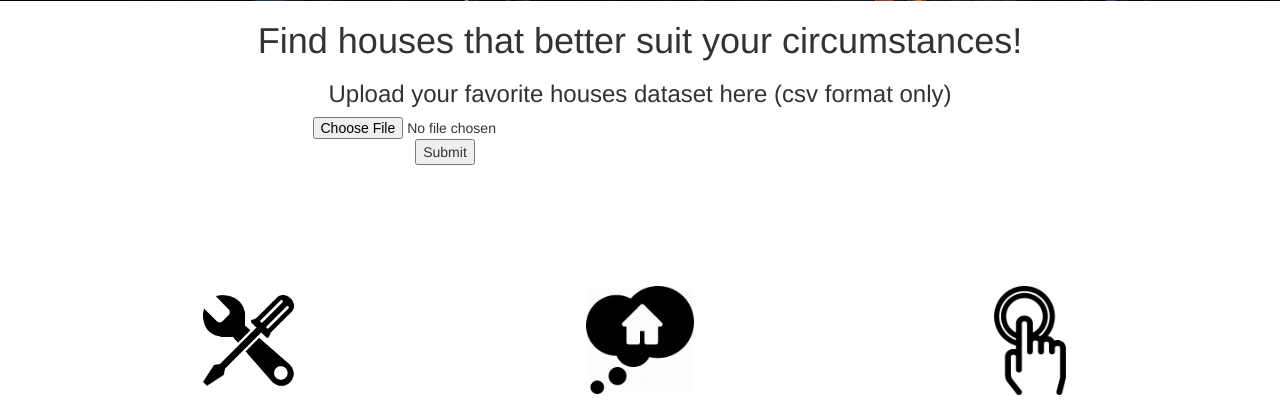
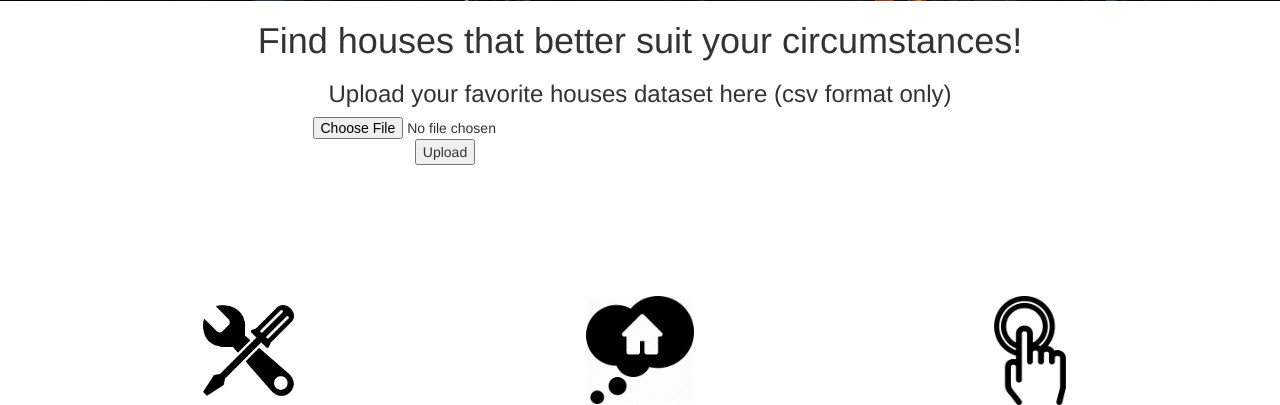
Before and after one commit to ereppond/housing-recommender, a Flask app: page / in a window 1280 px wide. Shown: the part 664-1069 px from the top of the page. Run offline with Flask 2, Linux system fonts and the light colour scheme; parts of the project's set-up code (start-up, migrations or seed data) failed here and were passed over; some libraries are stand-ins or nearby versions.

Commit message:
working on implementing the submit button

```diff
--- a/app.py
+++ b/app.py
@@ -5,51 +5,65 @@ from flask import (Flask,
                    jsonify,
                    render_template,
                    request,
+                   redirect,
                    url_for)
 import tablib
 import os
 import pandas as pd
+
 # from ec2.prophet_db import web_query
 
+UPLOAD_FOLDER = 'data/'
+ALLOWED_EXTENSIONS = set(['csv'])
+
+
 app = Flask(__name__)
+app.config['UPLOAD_FOLDER'] = UPLOAD_FOLDER
 dataset = tablib.Dataset()
 with open(os.path.join(os.path.dirname(__file__),'data/data-for-html-1.csv')) as f:
     dataset.csv = f.read()
 
 
+def allowed_file(filename):
+    return '.' in filename and \
+           filename.rsplit('.', 1)[1].lower() in ALLOWED_EXTENSIONS
+
+
 @app.route('/', methods=['GET', 'POST'])
 def index():
+    if request.method == 'POST':
+        file = request.files['file']
+        if file and allowed_file(file.filename):
+#            filename = secure_filename(file.filename)
+            filename = file.filename
+            file.save(os.path.join(app.config['UPLOAD_FOLDER'], filename))
+            return redirect(url_for('upload_file'))
+        else:
+            return render_template('index.html')
     return render_template('index.html')
+
+
+@app.route('/uploaded_file', methods = ['GET', 'POST'])
+def uploaded_file():
+	#for uploading file
+    return render_template('uploaded_file.html')
 
 
 @app.route('/welcome', methods=['GET', 'POST'])
 def welcome():
-#    if request.method == 'GET':
-        # do stuff when the form is submitted
-
-        # redirect to end the POST handling
-        # the redirect can be to the same route or somewhere else
-#        return redirect(url_for('index'))
-
-    # show the form, it wasn't submitted
+	# Welcome page to explain what is going on in the site
     return render_template('welcome.html')
 
 
 @app.route('/favorites', methods=['GET', 'POST'])
 def favorites():
-#    if request.method == 'GET':
-        # do stuff when the form is submitted
-
-        # redirect to end the POST handling
-        # the redirect can be to the same route or somewhere else
-#        return redirect(url_for('index'))
-
-    # show the form, it wasn't submitted
+	# Favorites page to explain how to get the favorited csv file
     return render_template('favorites.html')
 
 
 @app.route('/data', methods=['GET', 'POST'])
 def data():
+	# Data page to show what the data looks like
     data = dataset.html
     return render_template('data.html', data=data)
 
--- a/templates/index.html
+++ b/templates/index.html
@@ -57,8 +57,11 @@
               <div class="form-row">
                 <div class="col-12 col-lg-30 mb-2 mb-md-0">
               <center>
-                  <input type="file" id="myFile">
-                  <input type="submit">
+                <form method=post enctype=multipart/form-data>
+			      <p><input type=file name=file>
+			         <input type=submit value=Upload>
+			      </p>
+			    </form>
                 </div>
                 <div class="col-12 col-md-3">
               </center>
```
